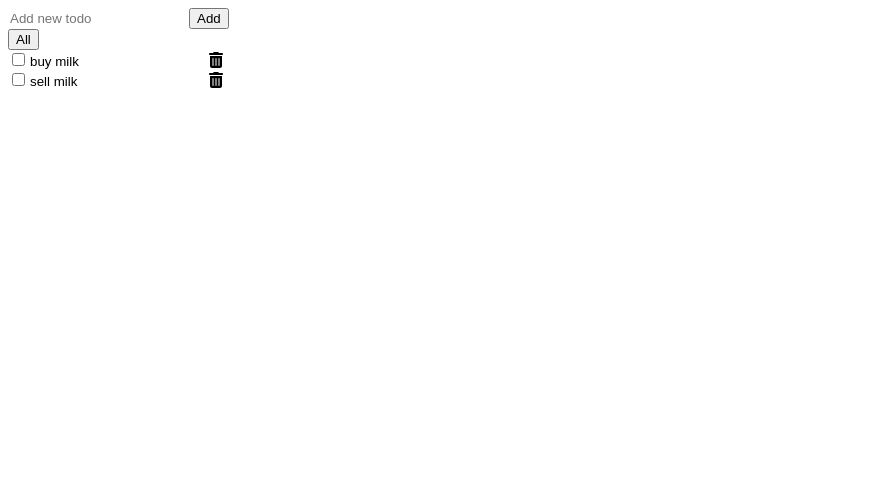
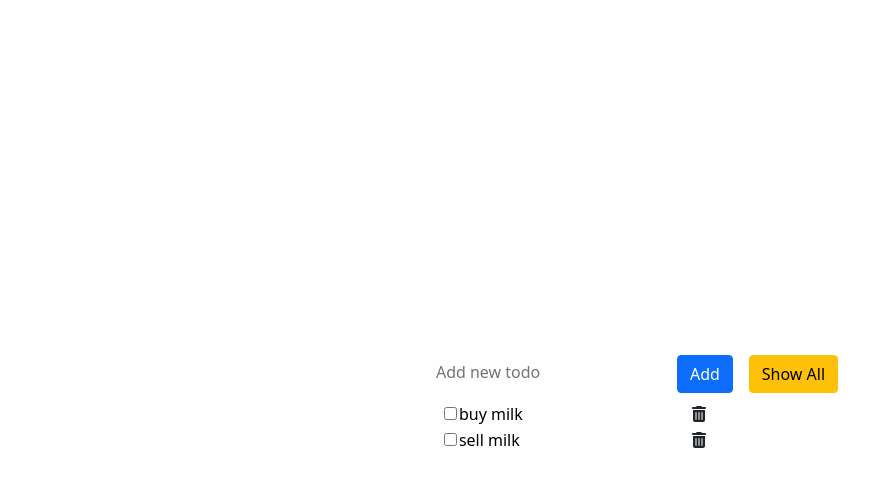
Before and after one commit to AyakaTsubouchi/vue-todo, a Vue app: page / in a window 1280 px wide. Shown: the top 486 px of the page, without its empty margins (0-893 px from the left). Built offline with nearby package versions, Linux system fonts and the light colour scheme.

Commit message:
split into small components

```diff
--- a/package.json
+++ b/package.json
@@ -11,6 +11,7 @@
     "@fortawesome/fontawesome-svg-core": "^1.3.0",
     "@fortawesome/free-solid-svg-icons": "^6.0.0",
     "@fortawesome/vue-fontawesome": "^3.0.0-5",
+    "bootstrap": "^5.1.3",
     "core-js": "^3.6.5",
     "v-click-outside": "^3.1.2",
     "vue": "^3.0.0"
--- a/src/App.vue
+++ b/src/App.vue
@@ -1,47 +1,22 @@
 <template>
   <div>
-    <div class="addTodo">
-      <input v-model="newTodo" placeholder="Add new todo" />
-      <button @click="addTodo">Add</button>
-    </div>
-    <button @click="showAll = !showAll">{{showAll? 'HIDE' : 'All'}}</button>
-    <section class="todos">
-      <transition-group name="products" appear>
-        <div
-          v-for="todo in todos"
-          :key="todo.id"
-          id="item-list"
-          class="row align-items-center"
-        >
-          <li class="input" :class="{ completed: todo.completed, show: showAll }">
-            <span @click="todo.isEdit = !todo.isEdit"><input
-              type="checkbox"
-              v-model="todo.completed"
-              @click="todo.completed = !todo.completed"
-            /></span
-            ><input :class="{completed:todo.completed, show: showAll}" v-model="todo.title" /><span
-              @click="deleteTodo(todo.id)"
-              ><font-awesome-icon icon="trash-can"
-            /></span>
-          </li>
-        </div>
-      </transition-group>
-    </section>
+    <add-todo
+      @addTodo="addTodo"
+      @toggleShowAll="toggleShowAll"
+      :showAll="showAll"
+    />
+    <todo-list :todos="todos" @deleteTodo="deleteTodo" :showAll="showAll" />
   </div>
-
 </template>
 
 <script>
+import AddTodo from "@/components/AddTodo";
+import TodoList from "@/components/TodoList";
+
 export default {
   data: function () {
-
     return {
-       models: {
-        base: false,
-        conditional: false,
-      },
-      showAll:false,
-      newTodo: "",
+      showAll: false,
       editedTodo: "",
       todos: [
         {
@@ -60,17 +35,17 @@ export default {
     };
   },
   components: {
+    AddTodo,
+    TodoList,
   },
   created() {},
   methods: {
-
-    addTodo() {
+    addTodo(todo) {
       this.todos.push({
         id: this.todos.length + 1,
-        title: this.newTodo,
+        title: todo,
         completed: false,
       });
-      this.newTodo = "";
     },
     deleteTodo(id) {
       for (let i = 0; i < this.todos.length; i++) {
@@ -86,9 +61,8 @@ export default {
         }
       }
     },
-    finishEdit() {
-     console.log('hi')
-         this.todos.map((todo) => (todo.isEdit = false));
+    toggleShowAll() {
+      this.showAll = !this.showAll;
     },
   },
   computed: {},
@@ -96,28 +70,27 @@ export default {
 </script>
 
 <style>
+@import url("https://fonts.googleapis.com/css2?family=Comforter&display=swap");
+body {
+  font-family: "Comforter", cursive;
+}
+#app {
+  height: 100vh;
+  display: flex;
+  justify-content: center;
+  align-items: center;
+}
 li {
   list-style-type: none;
 }
-input{
+input {
   border: none;
 }
-.completed{
-   text-decoration: line-through;
-   display: none;
+.completed {
+  text-decoration: line-through;
+  display: none;
 }
-.completed.show{
-    display: inline-block;
-}
-
-.ffefd5-box {
-  background-color: #ffefd5;
-  height: 50px;
-  text-align: center;
-}
-
-.c13f10-box {
-  background-color: #c13f10;
-  height: 50px;
+.completed.show {
+  display: inline-block;
 }
 </style>
--- /dev/null
+++ b/src/components/AddTodo.vue
@@ -0,0 +1,45 @@
+<template>
+  <div class="addTodo">
+    <input v-model="newTodo" placeholder="Add new todo" />
+    <button class="btn btn-primary m-2" @click="childAddTodo">Add</button>
+    <button class="btn btn-warning m-2" @click="this.$emit('toggle-show-all')">
+      {{ showAll ? "Hide" : "Show All" }}
+    </button>
+  </div>
+</template>
+
+<script>
+export default {
+  name: "AddTodo",
+  props: ["show-all"],
+  data: function () {
+    return {
+      newTodo: "",
+    };
+  },
+  methods: {
+    childAddTodo() {
+      this.$emit("add-todo", this.newTodo);
+      this.newTodo = "";
+    },
+  },
+};
+</script>
+
+<!-- Add "scoped" attribute to limit CSS to this component only -->
+<style>
+h3 {
+  margin: 40px 0 0;
+}
+ul {
+  list-style-type: none;
+  padding: 0;
+}
+li {
+  display: inline-block;
+  margin: 0 10px;
+}
+a {
+  color: #42b983;
+}
+</style>
--- /dev/null
+++ b/src/components/TodoList.vue
@@ -0,0 +1,39 @@
+<template>
+     <section class="todos">
+      <transition-group name="todo-list" appear>
+
+        <div
+          v-for="todo in todos"
+          :key="todo.id"
+          id="item-list"
+          class="row align-items-center"
+        >
+          <li
+            class="input"
+            :class="{ completed: todo.completed, show: showAll }"
+          >
+            <span
+              ><input
+                type="checkbox"
+                v-model="todo.completed"
+                @click="todo.completed = !todo.completed" /></span
+            ><input
+              :class="{ completed: todo.completed, show: showAll }"
+              v-model="todo.title"
+            /><span @click="this.$emit('delete-todo',todo.id)"
+              ><font-awesome-icon icon="trash-can"
+            /></span>
+          </li>
+        </div>
+      </transition-group>
+    </section>
+</template>
+<script>
+export default {
+    name:"TodoList",
+    props:["todos","show-all"]
+}
+</script>
+<style>
+
+</style>
--- a/src/main.js
+++ b/src/main.js
@@ -4,6 +4,7 @@ import { library } from '@fortawesome/fontawesome-svg-core'
 import { faUserSecret,faTrashCan } from '@fortawesome/free-solid-svg-icons'
 import { FontAwesomeIcon } from '@fortawesome/vue-fontawesome'
 import vco from "v-click-outside";
+import 'bootstrap/dist/css/bootstrap.css'
 
 
 library.add(faUserSecret)
```
Also changed, not shown: 1 other file (tests, documents, lock files or other folders).
